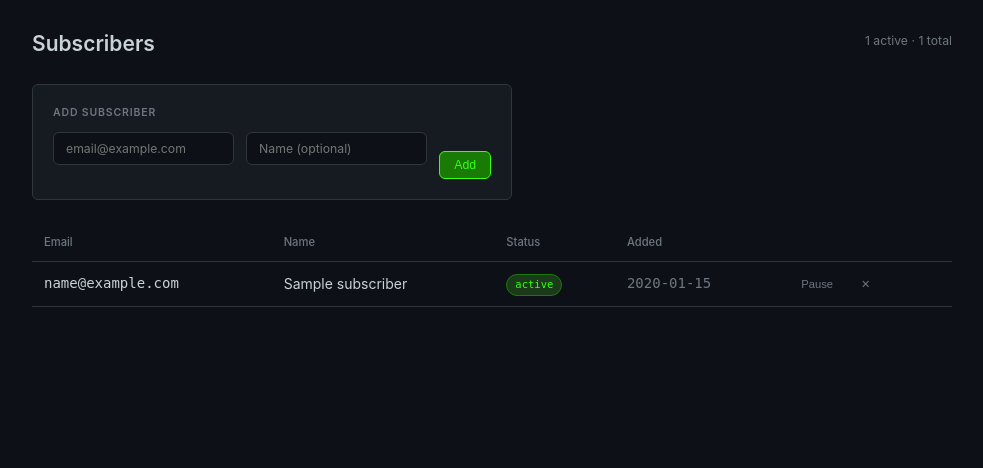
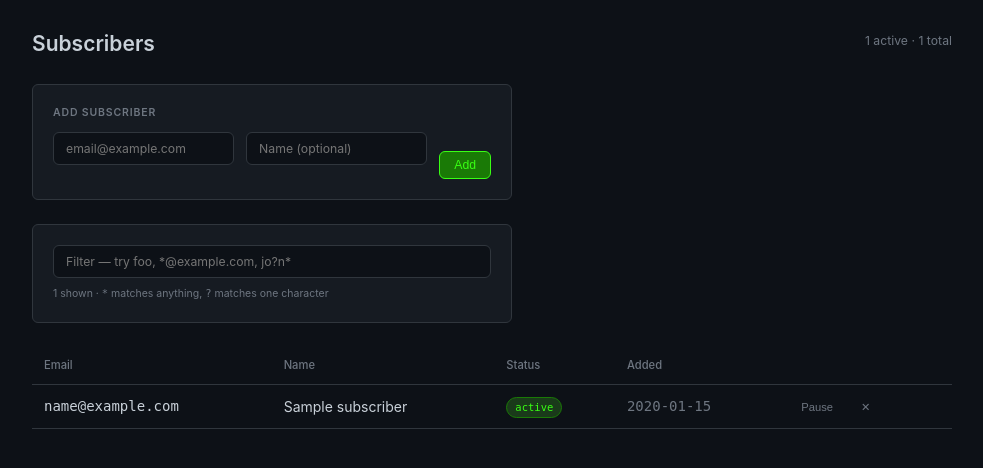
Before and after one commit to ahhh/secdigest, a FastAPI app: template secdigest/web/templates/subscribers.html in a window 1280 px wide. Shown: the part 52-520 px from the top of the page, without its empty margins (148-1131 px from the left). Run offline with FastAPI, Linux system fonts and the light colour scheme; the template is opened without the code that fills it: most values are stand-ins (such as "Sample title", 1, 10 or a date in 2020); parts of the project's set-up code (start-up, migrations or seed data) failed here and were passed over; some libraries are stand-ins or nearby versions.

Commit message:
adding filter box to subscriber searching

```diff
--- a/secdigest/web/templates/subscribers.html
+++ b/secdigest/web/templates/subscribers.html
@@ -30,7 +30,18 @@
   <p>No subscribers yet.</p>
 </div>
 {% else %}
-<table class="table">
+<div class="form-card" style="max-width:480px;margin-top:16px;">
+  <div class="form-group" style="margin:0;">
+    <input type="search" id="sub-filter" class="input"
+           placeholder="Filter — try foo, *@example.com, jo?n*"
+           autocomplete="off" spellcheck="false">
+  </div>
+  <p class="text-muted" id="sub-filter-status" style="font-size:.75em;margin-top:8px;line-height:1.4;">
+    <span id="sub-filter-count">{{ subscribers | length }}</span> shown
+    · <code>*</code> matches anything, <code>?</code> matches one character
+  </p>
+</div>
+<table class="table" id="sub-table">
   <thead>
     <tr>
       <th>Email</th>
@@ -42,7 +53,8 @@
   </thead>
   <tbody>
     {% for s in subscribers %}
-    <tr class="{% if not s.active %}row-muted{% endif %}">
+    <tr class="{% if not s.active %}row-muted{% endif %}"
+        data-search="{{ (s.email ~ ' ' ~ (s.name or '')) | lower }}">
       <td class="mono">{{ s.email }}</td>
       <td>{{ s.name or '—' }}</td>
       <td>
@@ -69,7 +81,48 @@
     </tr>
     {% endfor %}
   </tbody>
+  <tfoot>
+    <tr id="sub-empty-row" hidden>
+      <td colspan="5" class="text-muted" style="text-align:center;padding:18px;">
+        No subscribers match this filter.
+      </td>
+    </tr>
+  </tfoot>
 </table>
+
+<script>
+(function () {
+  const input = document.getElementById('sub-filter');
+  const rows = document.querySelectorAll('#sub-table tbody tr');
+  const countEl = document.getElementById('sub-filter-count');
+  const emptyRow = document.getElementById('sub-empty-row');
+  if (!input || !rows.length) return;
+
+  function buildRegex(q) {
+    if (!q) return null;
+    const escaped = q.replace(/[.+^${}()|[\]\\]/g, '\\$&')
+                     .replace(/\*/g, '.*')
+                     .replace(/\?/g, '.');
+    return new RegExp(escaped, 'i');
+  }
+
+  function apply() {
+    const q = input.value.trim();
+    const re = buildRegex(q);
+    let visible = 0;
+    rows.forEach(r => {
+      const hay = r.dataset.search || '';
+      const show = !re || re.test(hay);
+      r.hidden = !show;
+      if (show) visible++;
+    });
+    countEl.textContent = visible;
+    emptyRow.hidden = visible !== 0;
+  }
+
+  input.addEventListener('input', apply);
+})();
+</script>
 {% endif %}
 
 {% endblock %}
```
